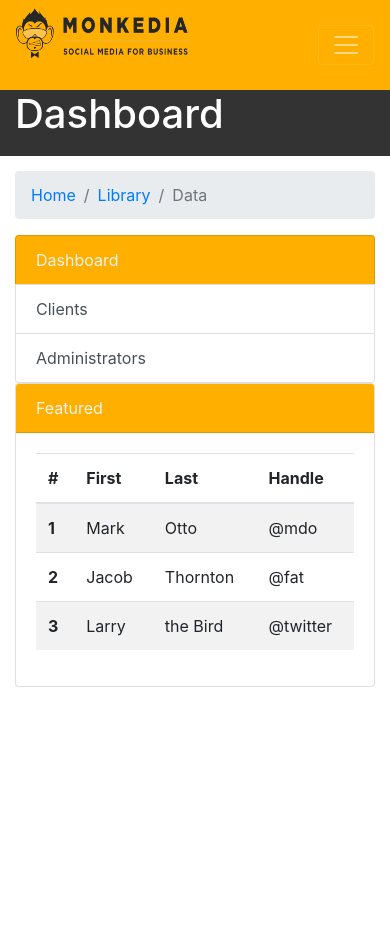
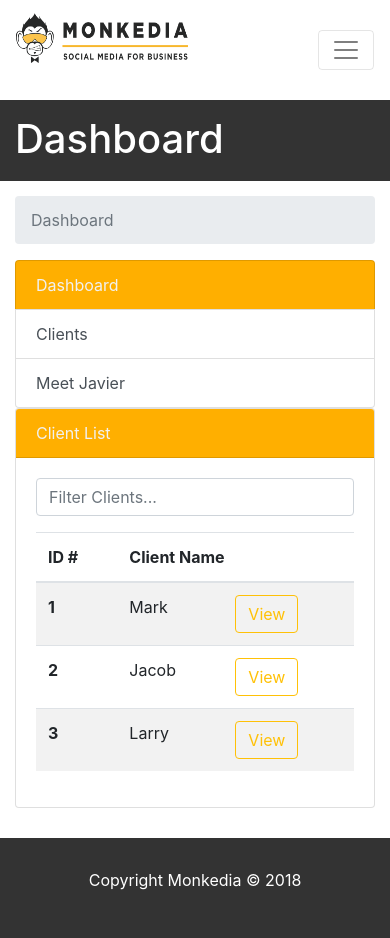
Before and after one commit to javierlona/monkey, a PHP site: page / in a window 390 px wide. Before the commit the page ends 687 px from the top, so only its background shows below. Run offline with PHP 8.4, Linux system fonts and the light colour scheme; some libraries are stand-ins or nearby versions.

Commit message:
editing the client page

```diff
--- a/public/css/style.css
+++ b/public/css/style.css
@@ -1,32 +1,35 @@
 /* NAVBAR */
+
+
+
 .navbar {
-  background-color: #ffaf00;
+  background-color: #ffffff;
 }
 .navbar .navbar-brand {
-  color: #f1f1f1;
+  color: #353639;
 }
 .navbar .navbar-brand:hover,
 .navbar .navbar-brand:focus {
+  color: #ffffff;
+}
+.navbar .navbar-text {
   color: #353639;
 }
-.navbar .navbar-text {
-  color: #f1f1f1;
-}
 .navbar .navbar-text a {
-  color: #353639;
+  color: #ffffff;
 }
 .navbar .navbar-text a:hover,
 .navbar .navbar-text a:focus {
-  color: #353639;
+  color: #ffffff;
 }
 .navbar .navbar-nav .nav-link {
-  color: #f1f1f1;
+  color: #353639;
   border-radius: .25rem;
   margin: 0 0.25em;
 }
 .navbar .navbar-nav .nav-link:not(.disabled):hover,
 .navbar .navbar-nav .nav-link:not(.disabled):focus {
-  color: #353639;
+  color: #ffffff;
 }
 .navbar .navbar-nav .nav-item.active .nav-link,
 .navbar .navbar-nav .nav-item.active .nav-link:hover,
@@ -34,7 +37,7 @@
 .navbar .navbar-nav .nav-item.show .nav-link,
 .navbar .navbar-nav .nav-item.show .nav-link:hover,
 .navbar .navbar-nav .nav-item.show .nav-link:focus {
-  color: #353639;
+  color: #ffffff;
   background-color: #ffaf00;
 }
 .navbar .navbar-toggle {
@@ -45,18 +48,20 @@
   background-color: #ffaf00;
 }
 .navbar .navbar-toggle .navbar-toggler-icon {
-  color: #f1f1f1;
+  color: #353639;
 }
 .navbar .navbar-collapse,
 .navbar .navbar-form {
-  border-color: #f1f1f1;
+  border-color: #353639;
 }
 .navbar .navbar-link {
-  color: #f1f1f1;
+  color: #353639;
 }
 .navbar .navbar-link:hover {
-  color: #353639;
+  color: #ffffff;
 }
+
+
 
 /* LOGIN PAGE */
 .login-screen {
@@ -109,11 +114,12 @@ header {
   color:#ffffff;
   padding-bottom: 10px;
   margin-bottom: 15px;
+  padding-top: 15px;
 }
 
 /* BREADCRUMBS */
 .breadcrumb a {
-  /* color: #ffffff; */
+  color: #353639;
   text-decoration: none;
 }
 
@@ -123,72 +129,81 @@ header {
   color: #f1f1f1;
 }
 
+/* FOOTER */
+footer {
+  background: #333333;
+  color: #ffffff;
+  text-align: center;
+  padding: 30px;
+  margin-top: 30px;
+}
 
 /* MEDIA QUERIES */
+
 @media (max-width: 575px) {
   .navbar-expand-sm .navbar-nav .show .dropdown-menu .dropdown-item {
-    color: #f1f1f1;
+    color: #353639;
   }
   .navbar-expand-sm .navbar-nav .show .dropdown-menu .dropdown-item:hover,
   .navbar-expand-sm .navbar-nav .show .dropdown-menu .dropdown-item:focus {
-    color: #353639;
+    color: #ffffff;
   }
   .navbar-expand-sm .navbar-nav .show .dropdown-menu .dropdown-item.active {
-    color: #353639;
+    color: #ffffff;
     background-color: #ffaf00;
   }
 }
 
 @media (max-width: 767px) {
   .navbar-expand-md .navbar-nav .show .dropdown-menu .dropdown-item {
-    color: #f1f1f1;
+    color: #353639;
   }
   .navbar-expand-md .navbar-nav .show .dropdown-menu .dropdown-item:hover,
   .navbar-expand-md .navbar-nav .show .dropdown-menu .dropdown-item:focus {
-    color: #353639;
+    color: #ffffff;
   }
   .navbar-expand-md .navbar-nav .show .dropdown-menu .dropdown-item.active {
-    color: #353639;
+    color: #ffffff;
     background-color: #ffaf00;
   }
 }
 
 @media (max-width: 991px) {
   .navbar-expand-lg .navbar-nav .show .dropdown-menu .dropdown-item {
-    color: #f1f1f1;
+    color: #353639;
   }
   .navbar-expand-lg .navbar-nav .show .dropdown-menu .dropdown-item:hover,
   .navbar-expand-lg .navbar-nav .show .dropdown-menu .dropdown-item:focus {
-    color: #353639;
+    color: #ffffff;
   }
   .navbar-expand-lg .navbar-nav .show .dropdown-menu .dropdown-item.active {
-    color: #353639;
+    color: #ffffff;
     background-color: #ffaf00;
   }
 }
 
 @media (max-width: 1199px) {
   .navbar-expand-xl .navbar-nav .show .dropdown-menu .dropdown-item {
-    color: #f1f1f1;
+    color: #353639;
   }
   .navbar-expand-xl .navbar-nav .show .dropdown-menu .dropdown-item:hover,
   .navbar-expand-xl .navbar-nav .show .dropdown-menu .dropdown-item:focus {
-    color: #353639;
+    color: #ffffff;
   }
   .navbar-expand-xl .navbar-nav .show .dropdown-menu .dropdown-item.active {
-    color: #353639;
+    color: #ffffff;
     background-color: #ffaf00;
   }
 }
 
 .navbar-expand .navbar-nav .show .dropdown-menu .dropdown-item {
-  color: #f1f1f1;
+  color: #353639;
 }
 .navbar-expand .navbar-nav .show .dropdown-menu .dropdown-item:hover,
 .navbar-expand .navbar-nav .show .dropdown-menu .dropdown-item:focus {
-  color: #353639;
+  color: #ffffff;
 }
 .navbar-expand .navbar-nav .show .dropdown-menu .dropdown-item.active {
-  color: #353639;
+  color: #ffffff;
   background-color: #ffaf00;
 }
--- a/public/index.php
+++ b/public/index.php
@@ -11,21 +11,21 @@
   </head>
   <body>
 
-    <nav class="navbar navbar-expand-lg navbar-dark">
+    <nav class="navbar navbar-expand-lg navbar-light">
       <div class="container">
-        <!-- <a class="navbar-brand" href="#">Monkedia</a> -->
-              <img class="mb-4" src="./images/Logo.png" title="Monkedia Logo" alt="Monkedia Logo" width="172" height="50">
+        <a class="navbar-brand" href="#"><img class="mb-4" src="./images/Logo.png" title="Monkedia Logo" alt="Monkedia Logo" width="172" height="50"></a>
+
         <button class="navbar-toggler" type="button" data-toggle="collapse" data-target="#monkediaNav" aria-controls="monkediaNav" aria-expanded="false" aria-label="Toggle navigation">
           <span class="navbar-toggler-icon"></span>
         </button>
 
         <div class="collapse navbar-collapse" id="monkediaNav">
           <ul class="navbar-nav mr-auto">
-            <!-- <li class="nav-item active">
-              <a class="nav-link" href="#">Home <span class="sr-only">(current)</span></a>
-            </li> -->
+            <li class="nav-item active">
+              <a class="nav-link" href="#">Home</a>
+            </li>
             <li class="nav-item">
-              <a class="nav-link" href="#">Link</a>
+              <a class="nav-link" href="https://www.linkedin.com/in/javierlona/" target="_blank">Meet Javier</a>
             </li>
         </div>
       </div>
@@ -45,9 +45,9 @@
       <div class="container">
         <nav aria-label="breadcrumb">
           <ol class="breadcrumb">
-            <li class="breadcrumb-item"><a href="#">Home</a></li>
-            <li class="breadcrumb-item"><a href="#">Library</a></li>
-            <li class="breadcrumb-item active" aria-current="page">Data</li>
+            <!-- <li class="breadcrumb-item active"><a href="#">Dashboard</a></li> -->
+            <!-- <li class="breadcrumb-item"><a href="#">Clients</a></li> -->
+            <li class="breadcrumb-item active" aria-current="page">Dashboard</li>
           </ol>
         </nav>
       </div>
@@ -60,42 +60,44 @@
             <div class="list-group">
               <a href="#" class="list-group-item list-group-item-action main-colors">Dashboard</a>
               <a href="#" class="list-group-item list-group-item-action">Clients</a>
-              <a href="#" class="list-group-item list-group-item-action">Administrators</a>
+              <a href="https://www.linkedin.com/in/javierlona/" target="_blank" class="list-group-item list-group-item-action">Meet Javier</a>
             </div>
           </div>
           <div class="col-md-9">
             <div class="card">
               <div class="card-header main-colors">
-                Featured
+                Client List
               </div>
+
               <div class="card-body">
+                <div class="row mb-3">
+                  <div class="col-md-12">
+                    <input type="text" class="form-control" placeholder="Filter Clients...">
+                  </div>
+                </div>
+
                 <table class="table table-striped table-hover">
                   <thead>
                     <tr>
-                      <th scope="col">#</th>
-                      <th scope="col">First</th>
-                      <th scope="col">Last</th>
-                      <th scope="col">Handle</th>
+                      <th scope="col">ID #</th>
+                      <th scope="col" colspan="2">Client Name</th>
                     </tr>
                   </thead>
                   <tbody>
                     <tr>
                       <th scope="row">1</th>
                       <td>Mark</td>
-                      <td>Otto</td>
-                      <td>@mdo</td>
+                      <td><a class="btn btn-outline-warning" href="#" role="button">View</a></td>
                     </tr>
                     <tr>
                       <th scope="row">2</th>
                       <td>Jacob</td>
-                      <td>Thornton</td>
-                      <td>@fat</td>
+                      <td><a class="btn btn-outline-warning" href="#" role="button">View</a></td>
                     </tr>
                     <tr>
                       <th scope="row">3</th>
                       <td>Larry</td>
-                      <td>the Bird</td>
-                      <td>@twitter</td>
+                      <td><a class="btn btn-outline-warning" href="#" role="button">View</a></td>
                     </tr>
                   </tbody>
                 </table>
@@ -106,6 +108,10 @@
       </div>
     </section>
 
+    <footer>
+      <p>Copyright Monkedia &copy; 2018</p>
+    </footer>
+
 
     <script src="./js/script.js"></script>
     <script src="https://code.jquery.com/jquery-3.2.1.slim.min.js" integrity="sha384-KJ3o2DKtIkvYIK3UENzmM7KCkRr/rE9/Qpg6aAZGJwFDMVNA/GpGFF93hXpG5KkN" crossorigin="anonymous"></script>
```
